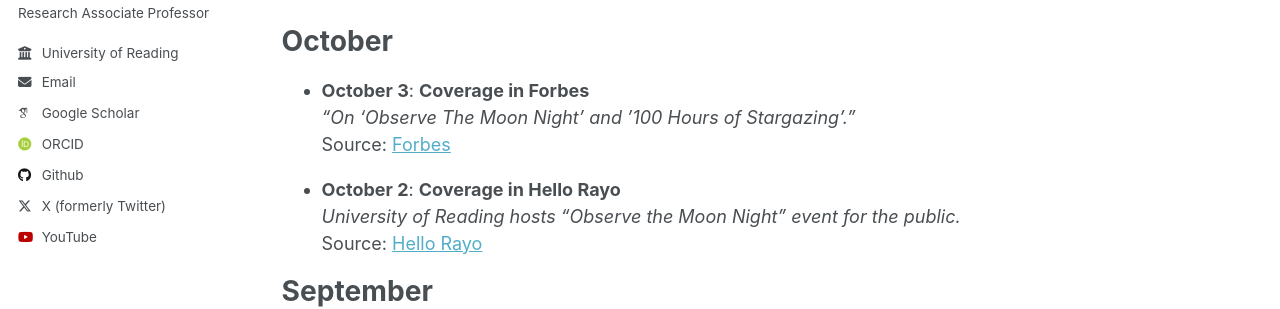
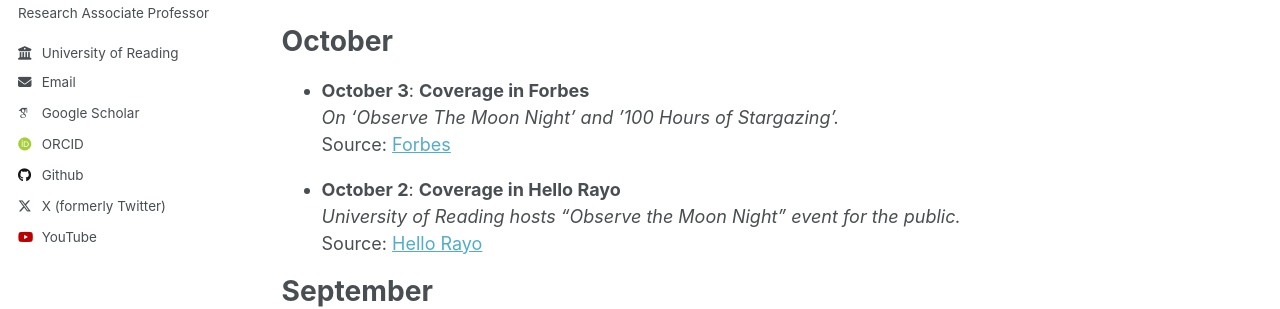
Before and after one commit to odonoghuespace/odonoghuespace.github.io, a Jekyll site: the page built from _pages/news.html, in a window 1280 px wide and 900 px high. Shown: the part 279-588 px from the top of the window. Built offline with Jekyll 4.4.1, drawn with Linux system fonts in a browser that asks for light colours; some web fonts are replaced.

```diff
--- a/_pages/news.html
+++ b/_pages/news.html
@@ -14,7 +14,7 @@ author_profile: true
 <h1>October</h1>
 <ul>
   <li><strong>October 3</strong>: <strong>Coverage in Forbes</strong><br>
-    <em>“On ‘Observe The Moon Night’ and ’100 Hours of Stargazing’.”</em><br>
+    <em>On ‘Observe The Moon Night’ and ’100 Hours of Stargazing’.</em><br>
     Source: <a href="https://www.forbes.com/sites/jamiecartereurope/2025/10/03/this-weekend-observe-the-moon-night-and-100-hours-of-stargazing/">Forbes</a>
   </li>
 </ul>
```
